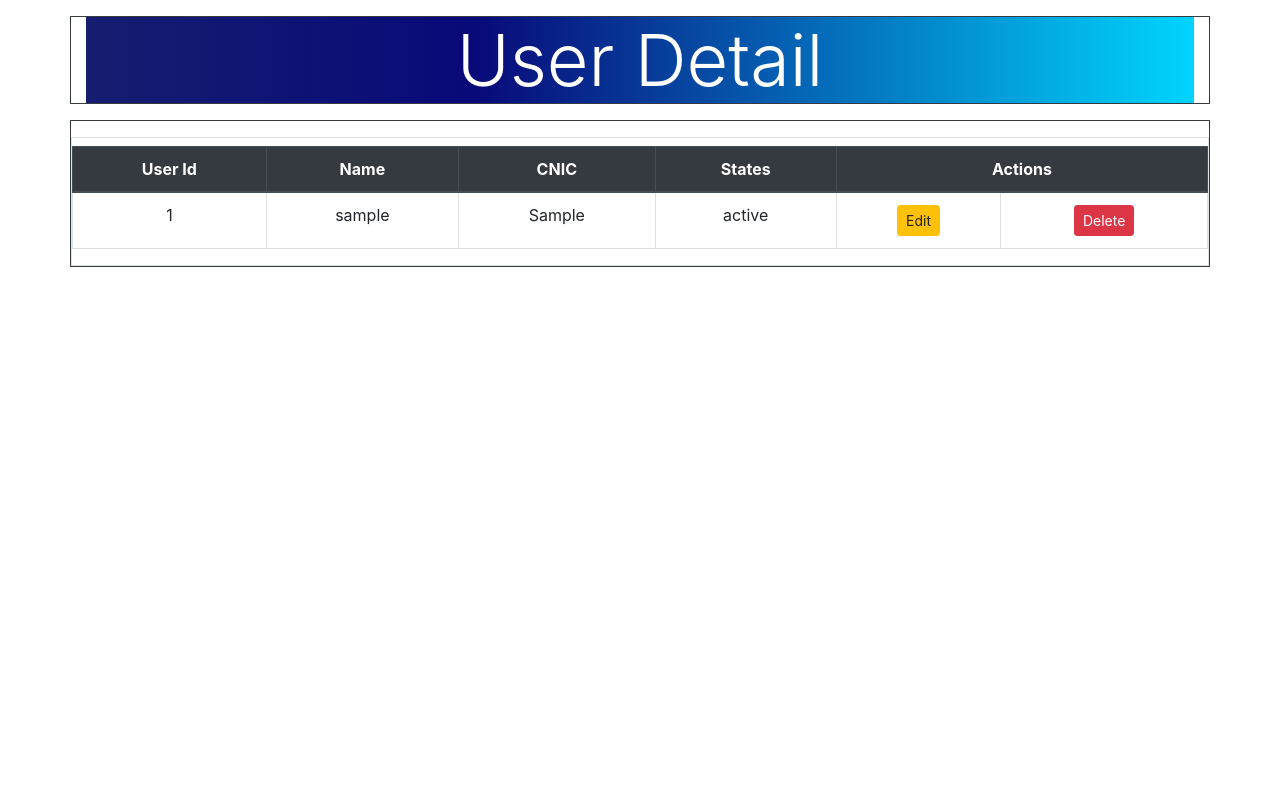
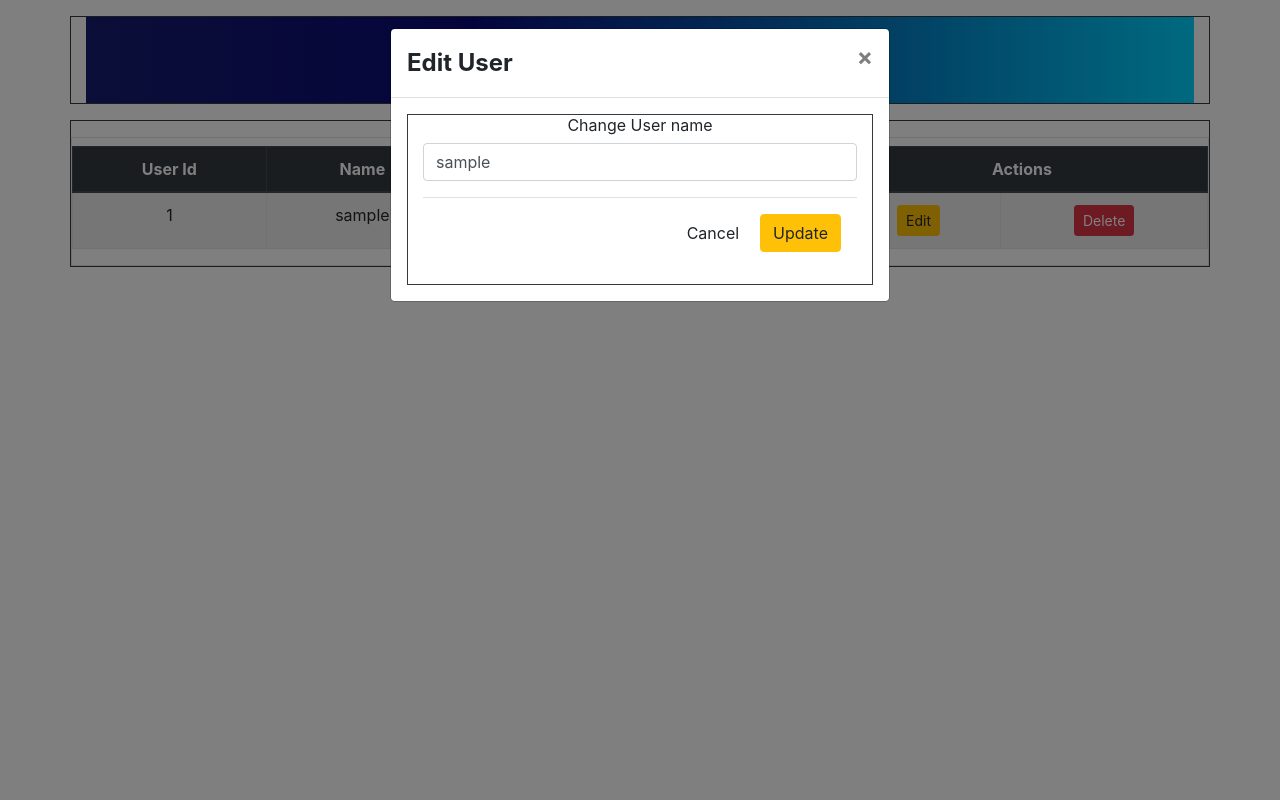
Before and after one commit to Ehteshamali-889/php-project, a PHP site: page /Task/User_crud.php in a window 1280 px wide, after a click on "Edit". Run offline with PHP 8.4, Linux system fonts and the light colour scheme; tables that the repository leaves empty or names only in its code hold one stand-in row (values such as "Sample post"); some libraries are stand-ins or nearby versions.

Commit message:
edit user

```diff
--- /dev/null
+++ b/UserEditModal.php
@@ -0,0 +1,61 @@
+<div class="modal fade" id="edit<?php echo $row['user_id']; ?>" tabindex="-1" role="dialog" aria-labelledby="myModalLabel" aria-hidden="true">
+<div class="modal-dialog">
+<div class="modal-content">
+
+<div class="modal-header">
+<center><h4 class="modal-title font-weight-bold text-center" id="myModalLabel">Edit User</h4></center>
+
+<button type="button" class="close" data-dismiss="modal" aria-hidden="true">&times;</button>
+
+</div>
+
+
+<div class="modal-body">
+		<?php
+// ep stands for edit province
+// getting corresponding province name for editing
+	$category_id=$row['user_id'];
+	$ecquery="select * from user WHERE user_id='$category_id'";
+	$ecresult=mysqli_query($connect , $ecquery);
+	$ecrow=mysqli_fetch_array($ecresult);
+	$ec_name=$ecrow['user_name'];
+
+
+?>
+
+<div class="container border border-dark ">
+
+<form name="Category_edit"  action="updateUser.php" method="POST" >
+
+  <div class="form-group">
+	<input name="userId" type="hidden" class="form-control" id="userid" value="<?php echo $category_id; ?>">
+
+    <label for="categoryName">Change User name</label>
+    <input name="userName" id="username" type="text" class="form-control" id="categoryname" value="<?php echo $ec_name; ?>">
+
+
+
+
+
+</div>
+
+
+
+
+<div class="modal-footer">
+
+<button type="button" class="btn btn-default" data-dismiss="modal">
+<span class="glyphicon glyphicon-remove"></span> Cancel </button>
+
+<button id="updateCategory" type="submit" class="btn btn-warning">
+<span class="glyphicon glyphicon-floppy-disk"></span> Update</a>
+</button>
+
+</form>
+</div>
+
+
+</div>
+</div>
+</div>
+</div>
--- a/User_crud.php
+++ b/User_crud.php
@@ -70,7 +70,7 @@ while($row=mysqli_fetch_array($result)){ ?>
 <td>
 <button type="button" class="btn btn-warning btn-sm " data-toggle="modal" data-target="#edit<?php echo $row['user_id']; ?>">
 <span class="glyphicon glyphicon-edit"></span> Edit </button>
-<?php// include("UserEditModal.php");    ?>
+<?php include("UserEditModal.php");    ?>
 
 </td>
 <td>
```
Also changed, not shown: updateUser.php (added, +41 -0 lines).
